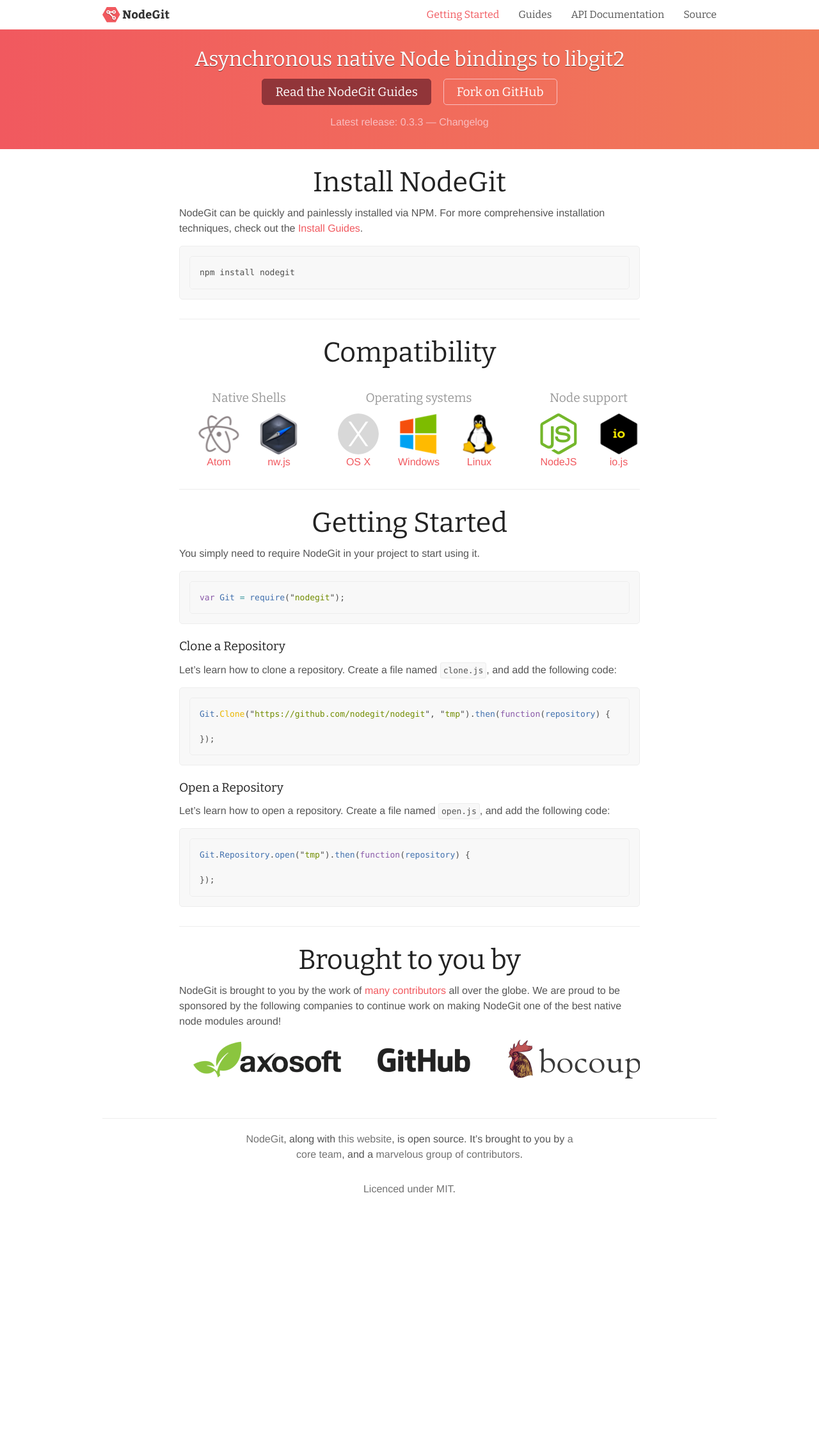
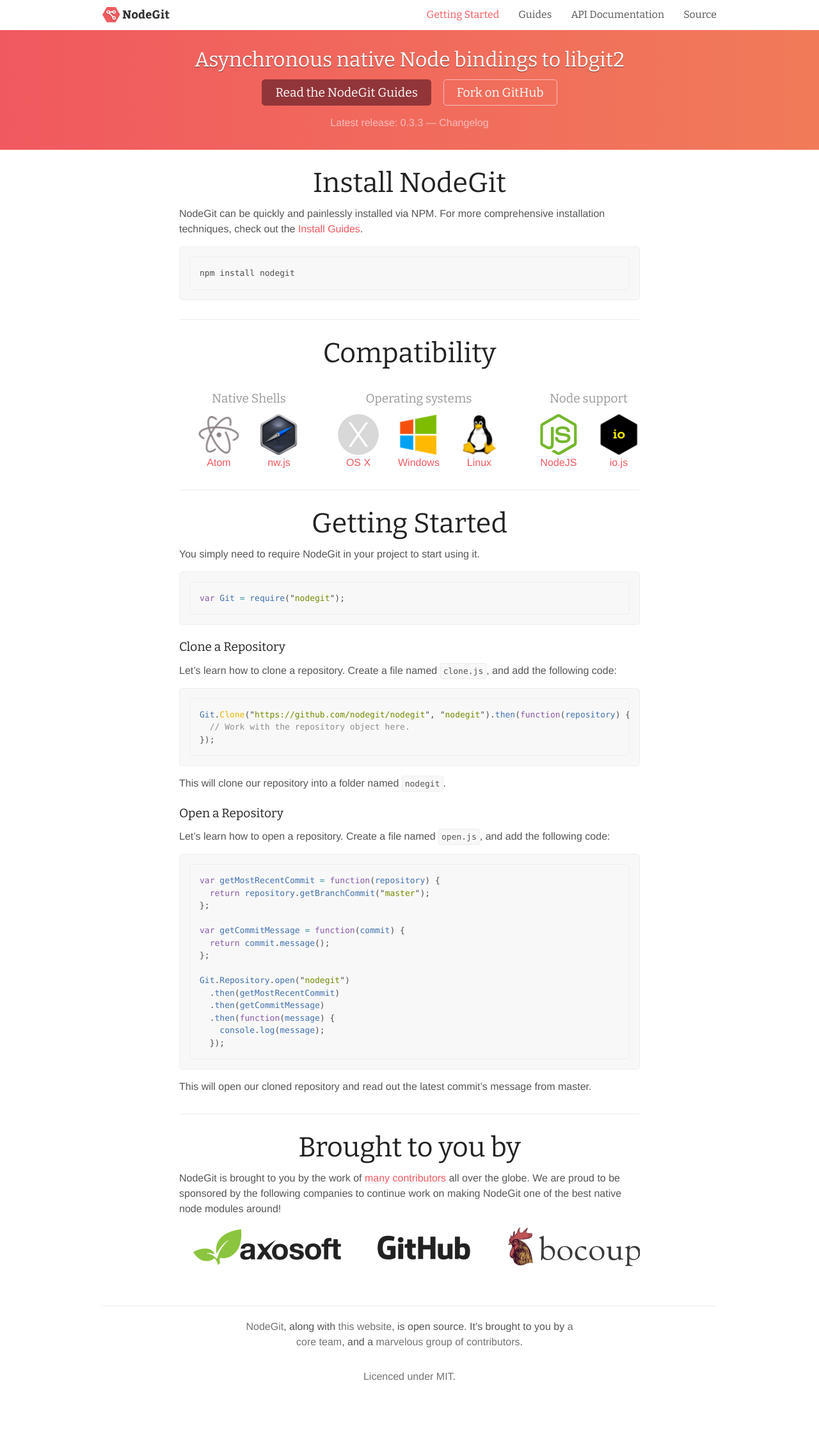
Before and after one commit to nodegit/nodegit.github.com, a Jekyll site: the page built from index.md, in a window 1280 px wide. Shown: the whole page at 64% size. Built offline with Jekyll 4.4.1, drawn with Linux system fonts in a browser that asks for light colours; nearby versions of some CDN libraries; Markdown is read by kramdown in place of the engine named in the settings; before the commit the page ends 1957 px from its top, so only the background shows below that; grey boxes are pictures that could not be loaded.

Commit message:
Improved changelog and examples on home page

````diff
--- a/css/main.scss
+++ b/css/main.scss
@@ -41,3 +41,7 @@
   color: #C2C2C2;
   font-size: 80%;
 }
+
+header h1 {
+  margin-bottom: 8px;
+}
--- a/index.md
+++ b/index.md
@@ -87,10 +87,12 @@
 and add the following code:
 
 ``` javascript
-Git.Clone("https://github.com/nodegit/nodegit", "tmp").then(function(repository) {
-
+Git.Clone("https://github.com/nodegit/nodegit", "nodegit").then(function(repository) {
+  // Work with the repository object here.
 });
 ```
+
+This will clone our repository into a folder named `nodegit`.
 
 ### <a name="open-a-repository"></a>Open a Repository
 
@@ -98,10 +100,23 @@
 and add the following code:
 
 ``` javascript
-Git.Repository.open("tmp").then(function(repository) {
+var getMostRecentCommit = function(repository) {
+  return repository.getBranchCommit("master");
+};
 
-});
+var getCommitMessage = function(commit) {
+  return commit.message();
+};
+
+Git.Repository.open("nodegit")
+  .then(getMostRecentCommit)
+  .then(getCommitMessage)
+  .then(function(message) {
+    console.log(message);
+  });
 ```
+
+This will open our cloned repository and read out the latest commit's message from master.
 
 * * *
 
````
Also changed, not shown: changelog.md.
